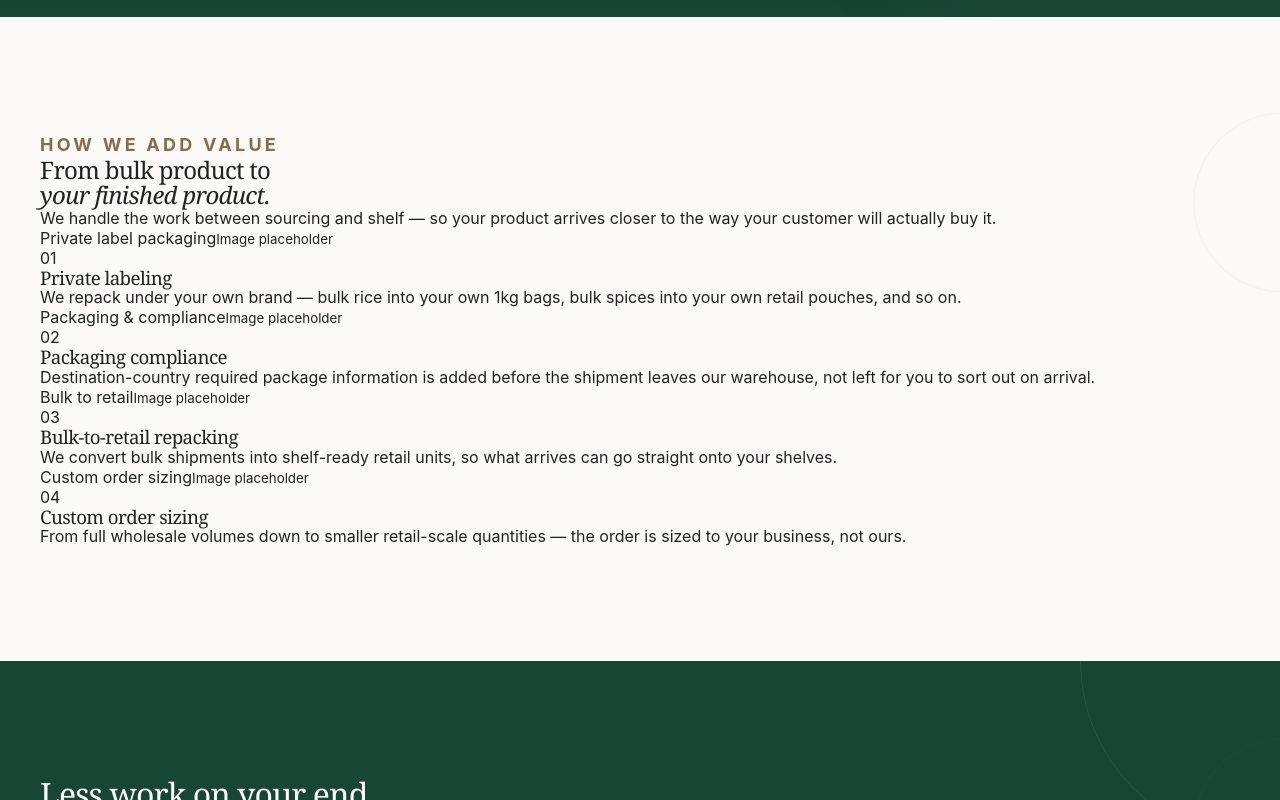
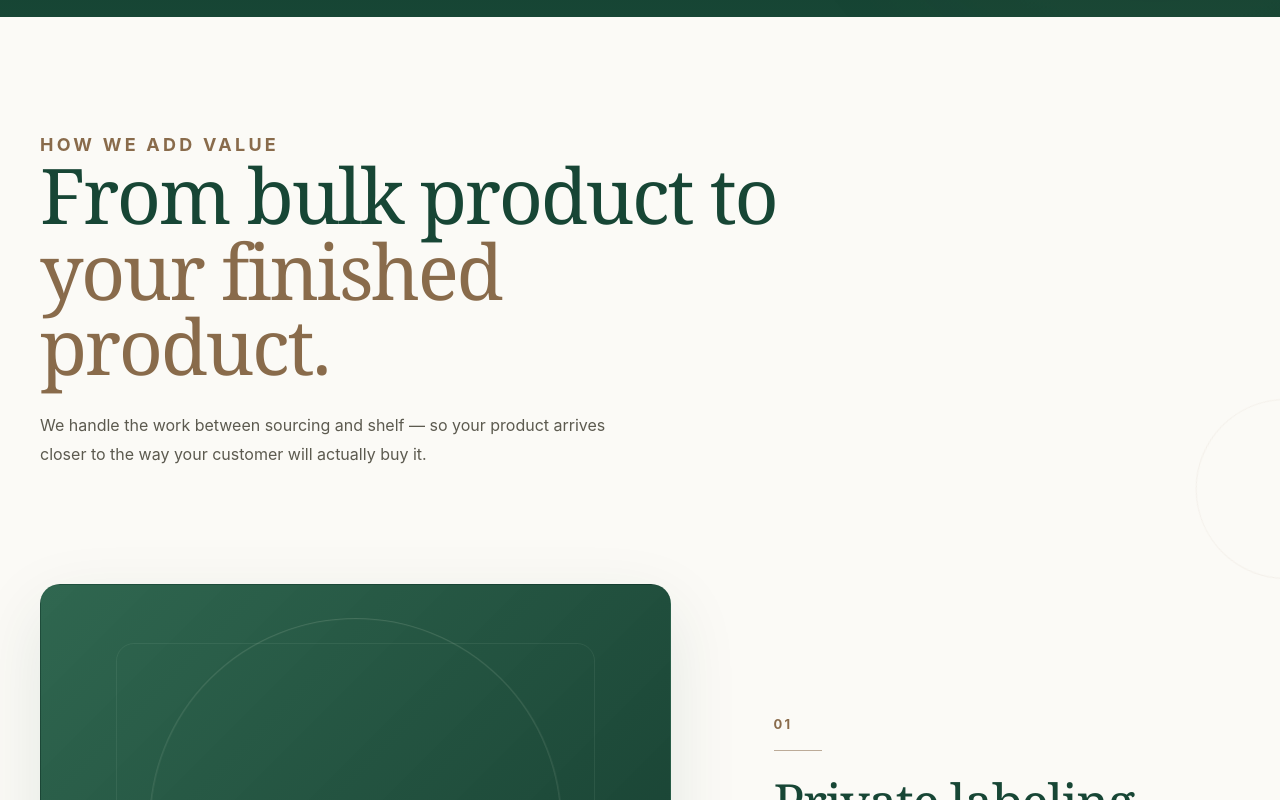
Before and after one commit to Lokesh-5618/sri-jothi-site, a React (Vite) app: page /customization in a window 1280 px wide. Shown: the part 980-1780 px from the top of the page. Built offline with nearby package versions, Linux system fonts and the light colour scheme.

Commit message:
Update index.css

```diff
--- a/src/index.css
+++ b/src/index.css
@@ -2227,3 +2227,190 @@ html, body {
     transform: none;
   }
 }
+
+
+/* ============================================================
+   Customization — storytelling layout
+   ============================================================ */
+
+.custom-story {
+  padding: clamp(82px, 9vw, 130px) 0;
+  background: var(--paper);
+  overflow: hidden;
+}
+
+.custom-story-intro {
+  max-width: 760px;
+  margin-bottom: clamp(65px, 9vw, 120px);
+}
+
+.custom-story-intro .eyebrow { margin-bottom: 22px; }
+
+.custom-story-intro h2 {
+  font-size: clamp(46px, 6vw, 82px);
+  color: var(--green);
+  line-height: .98;
+}
+
+.custom-story-intro h2 em {
+  color: var(--brown);
+  font-style: normal;
+}
+
+.custom-story-intro p {
+  max-width: 570px;
+  margin-top: 28px;
+  color: var(--ink-soft);
+  font-size: 16px;
+  line-height: 1.8;
+}
+
+.custom-story-list {
+  display: flex;
+  flex-direction: column;
+  gap: clamp(80px, 11vw, 150px);
+}
+
+.custom-story-item {
+  display: grid;
+  grid-template-columns: minmax(0, 1.15fr) minmax(320px, .85fr);
+  gap: clamp(45px, 8vw, 120px);
+  align-items: center;
+}
+
+.custom-story-item.reverse {
+  grid-template-columns: minmax(320px, .85fr) minmax(0, 1.15fr);
+}
+
+.custom-story-item.reverse .custom-story-media { order: 2; }
+.custom-story-item.reverse .custom-story-copy { order: 1; }
+
+.custom-story-media { position: relative; }
+
+.custom-image-placeholder {
+  min-height: clamp(340px, 38vw, 540px);
+  border-radius: 20px;
+  overflow: hidden;
+  position: relative;
+  display: flex;
+  flex-direction: column;
+  align-items: center;
+  justify-content: center;
+  background: linear-gradient(135deg, rgba(30, 90, 65, .92), rgba(16, 56, 42, .98));
+  border: 1px solid rgba(23, 70, 53, .12);
+  box-shadow: 0 24px 70px rgba(23, 70, 53, .10);
+  transition: transform .7s var(--ease), box-shadow .7s var(--ease);
+}
+
+.custom-image-placeholder::before {
+  content: "";
+  position: absolute;
+  width: 65%;
+  aspect-ratio: 1;
+  border: 1px solid rgba(219, 233, 210, .18);
+  border-radius: 50%;
+  animation: customImageFloat 8s ease-in-out infinite;
+}
+
+.custom-image-placeholder::after {
+  content: "";
+  position: absolute;
+  inset: 12%;
+  border: 1px solid rgba(219, 233, 210, .08);
+  border-radius: 18px;
+}
+
+.custom-story-media:hover .custom-image-placeholder {
+  transform: translateY(-7px) scale(1.01);
+  box-shadow: 0 32px 90px rgba(23, 70, 53, .16);
+}
+
+.custom-image-placeholder span,
+.custom-image-placeholder small {
+  position: relative;
+  z-index: 2;
+  text-transform: uppercase;
+  letter-spacing: .16em;
+  text-align: center;
+}
+
+.custom-image-placeholder span {
+  color: var(--lime);
+  font-size: 13px;
+  font-weight: 600;
+}
+
+.custom-image-placeholder small {
+  margin-top: 9px;
+  color: rgba(219, 233, 210, .48);
+  font-size: 9px;
+}
+
+.custom-story-copy { max-width: 520px; }
+
+.custom-story-num {
+  display: block;
+  color: var(--brown);
+  font: 700 13px var(--sans);
+  letter-spacing: .18em;
+  margin-bottom: 18px;
+}
+
+.custom-story-line {
+  width: 48px;
+  height: 1px;
+  background: var(--brown);
+  opacity: .55;
+  margin-bottom: 25px;
+}
+
+.custom-story-copy h3 {
+  color: var(--green);
+  font-size: clamp(36px, 4vw, 58px);
+  line-height: 1;
+  margin: 0;
+}
+
+.custom-story-copy p {
+  max-width: 500px;
+  margin-top: 23px;
+  color: var(--ink-soft);
+  font-size: 16px;
+  line-height: 1.85;
+}
+
+@keyframes customImageFloat {
+  0%, 100% { transform: translateY(0) scale(1); }
+  50% { transform: translateY(-12px) scale(1.03); }
+}
+
+@media (prefers-reduced-motion: reduce) {
+  .custom-image-placeholder { transition: none; }
+  .custom-image-placeholder::before { animation: none; }
+}
+
+@media (max-width: 800px) {
+  .custom-story { padding: 70px 0 85px; }
+  .custom-story-intro { margin-bottom: 60px; }
+
+  .custom-story-item,
+  .custom-story-item.reverse {
+    grid-template-columns: 1fr;
+    gap: 28px;
+  }
+
+  .custom-story-item.reverse .custom-story-media,
+  .custom-story-item.reverse .custom-story-copy {
+    order: initial;
+  }
+
+  .custom-image-placeholder { min-height: 300px; }
+  .custom-story-copy h3 { font-size: 40px; }
+}
+
+@media (max-width: 560px) {
+  .custom-story-intro h2 { font-size: 42px; }
+  .custom-story-copy h3 { font-size: 34px; }
+  .custom-story-copy p { font-size: 14px; }
+  .custom-image-placeholder { min-height: 250px; border-radius: 15px; }
+}
```
